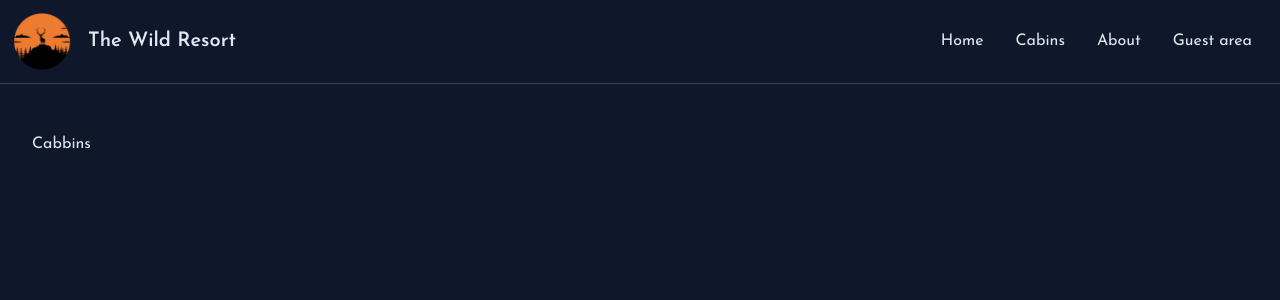
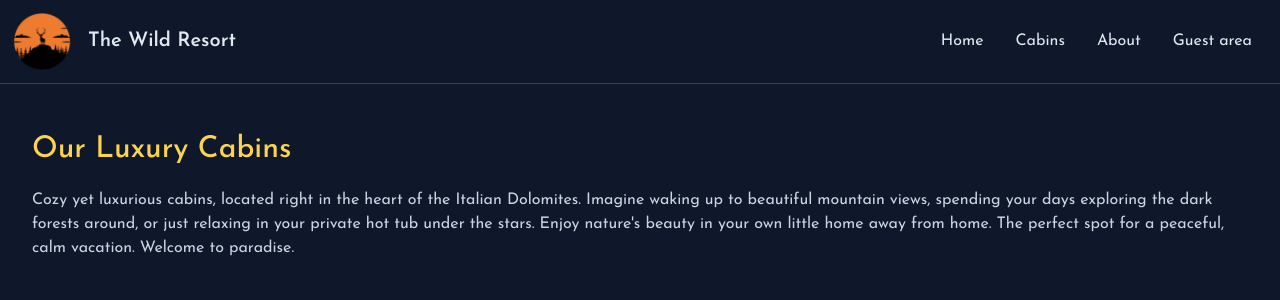
Before and after one commit to AbstractLK/wild-resort-website, a Next.js app: page /cabins in a window 1280 px wide. Shown: the top 300 px of the page. Built offline with nearby package versions, Linux system fonts and the light colour scheme.

Commit message:
build cabins page

```diff
--- a/app/cabins/page.js
+++ b/app/cabins/page.js
@@ -1,13 +1,25 @@
+
 export const metadata = {
   title: "Cabins",
+};
 
-}
-
-export default async function Page() {
+export default function Page() {
+  // CHANGE
+  const cabins = [];
 
   return (
-    <div>
-      <h1>Cabbins</h1>
+    <div className="max-w-6xl xl:max-w-7xl mx-auto">
+      <h1 className="text-3xl mb-5 text-amber-300 font-medium">
+        Our Luxury Cabins
+      </h1>
+      <p className="text-slate-300 text-base mb-10">
+        Cozy yet luxurious cabins, located right in the heart of the Italian
+        Dolomites. Imagine waking up to beautiful mountain views, spending your
+        days exploring the dark forests around, or just relaxing in your private
+        hot tub under the stars. Enjoy nature&apos;s beauty in your own little
+        home away from home. The perfect spot for a peaceful, calm vacation.
+        Welcome to paradise.
+      </p>
     </div>
   );
 }
```
